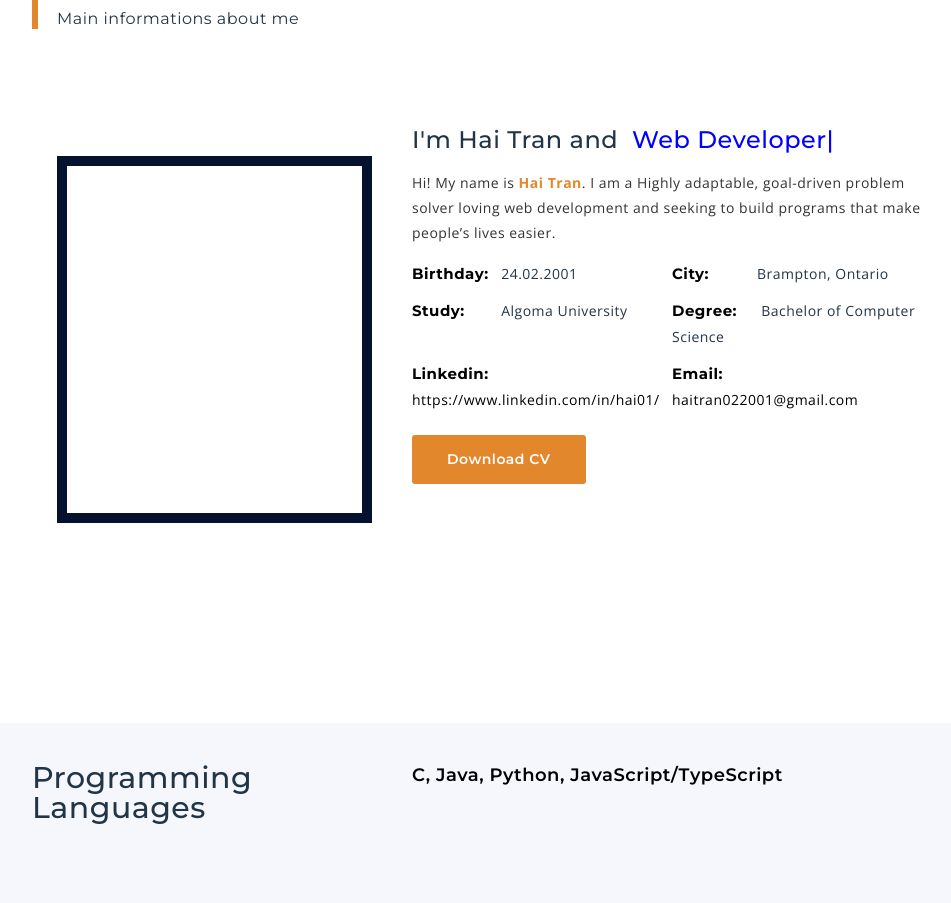
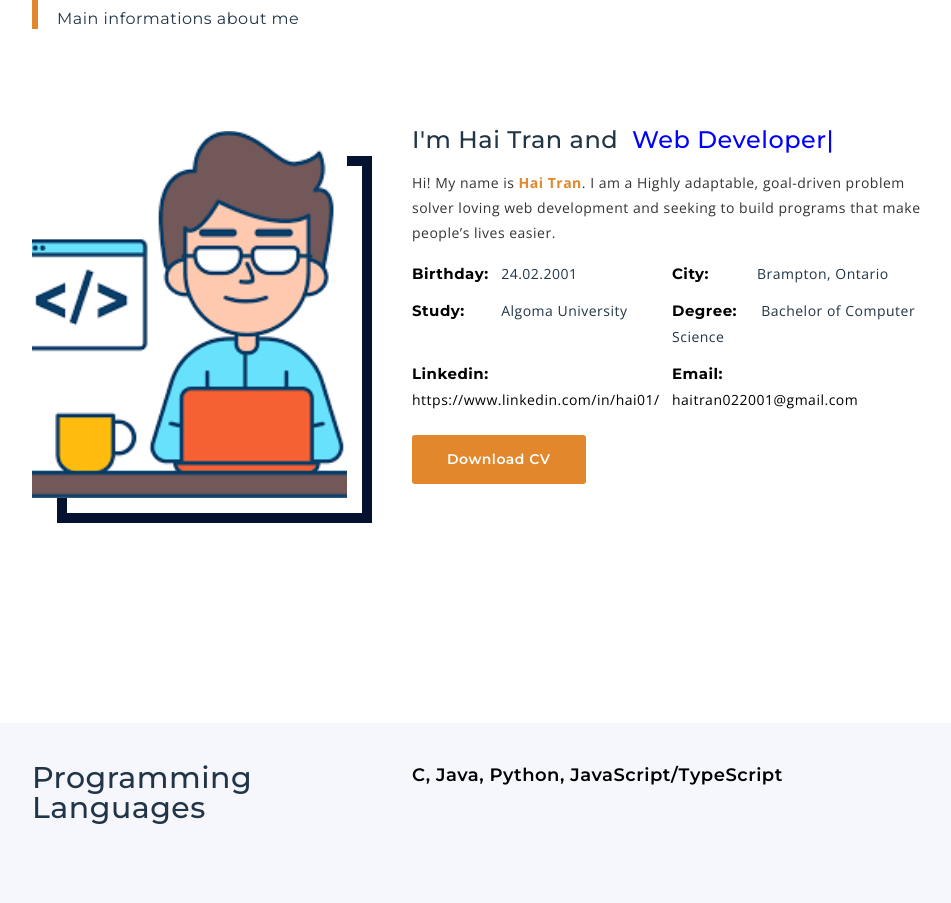
Before and after one commit to trunghaiii/Portfolio-React, a React (Vite) app: page / in a window 1280 px wide. Shown: the part 1045-1948 px from the top of the page, without its empty margins (308-1259 px from the left). Built offline with nearby package versions, Linux system fonts and the light colour scheme.

Commit message:
adding background image in About component

```diff
--- a/src/components/content/About.tsx
+++ b/src/components/content/About.tsx
@@ -18,7 +18,11 @@ const About = () => {
                                 <div className="about_image_wrap parallax" data-relative-input="true">
                                     <div className="image layer" data-depth="0.1">
                                         <img src="img/about/550x640.jpg" alt="550x640" />
-                                        <div className="inner" data-img-url={developerImage}></div>
+                                        <div
+                                            className="inner"
+                                            //data-img-url={developerImage}
+                                            style={{ backgroundImage: `url(${developerImage})` }}
+                                        ></div>
                                     </div>
                                     <div className="border layer" data-depth="0.2">
                                         <img src="img/about/550x640.jpg" alt="550x640" />
```
